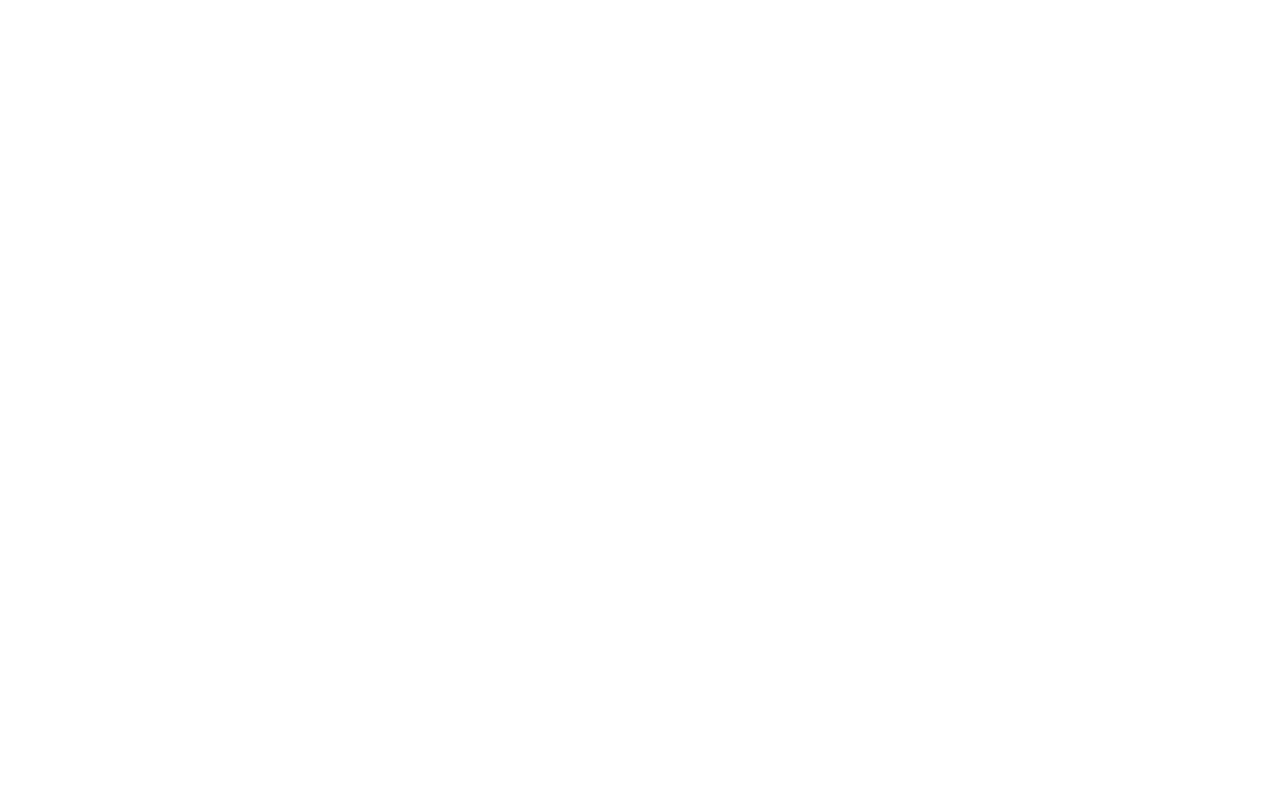
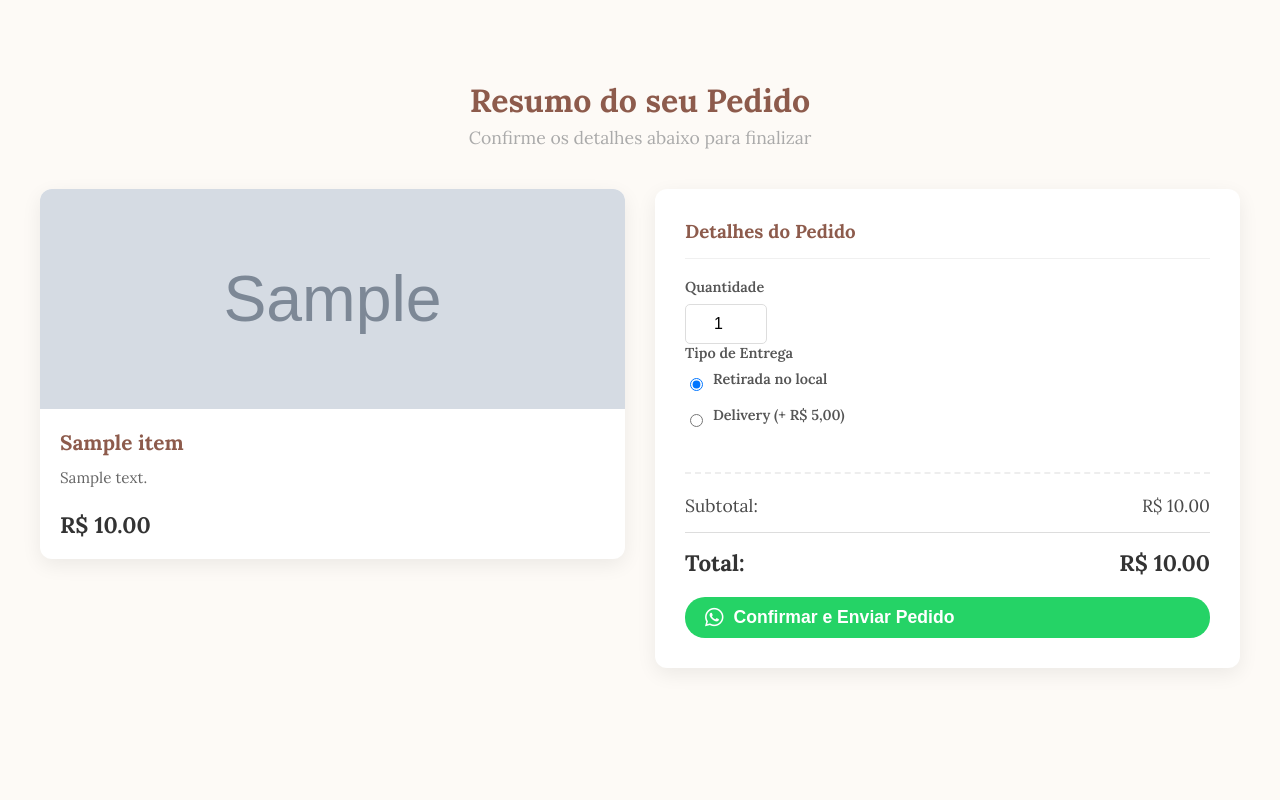
Before and after one commit to alexsvl2/montaki_agenda, a Flask app: page /fazer-pedido/1 in a window 1280 px wide. Before the commit the page is empty. Run offline with Flask 3, Linux system fonts and the light colour scheme; tables that the repository leaves empty hold one stand-in row (values such as "Sample post"); grey boxes marked "Sample" are stand-in pictures.

Commit message:
Feature: Implementa página de resumo de pedido

```diff
--- a/static/css/style.css
+++ b/static/css/style.css
@@ -619,6 +619,76 @@ input:checked + .slider:before {
     font-size: 0.9em;
 }
 
+/* ========================================= */
+/* === ESTILOS PARA PÁGINA DE RESUMO DE PEDIDO === */
+/* ========================================= */
+
+.order-summary-layout {
+    display: grid;
+    grid-template-columns: 1fr 1fr;
+    gap: 30px;
+    align-items: flex-start;
+}
+
+.order-form-card {
+    background-color: #fff;
+    padding: 30px;
+    border-radius: 12px;
+    box-shadow: 0 6px 20px rgba(0,0,0,0.07);
+}
+
+.order-form-card h3 {
+    margin-top: 0;
+    color: #8d5b4c;
+    border-bottom: 1px solid #f0f0f0;
+    padding-bottom: 15px;
+}
+
+.radio-group {
+    display: flex;
+    align-items: center;
+    margin-bottom: 10px;
+}
+
+.radio-group input[type="radio"] {
+    margin-right: 10px;
+}
+
+.totals-summary {
+    margin-top: 30px;
+    padding-top: 20px;
+    border-top: 2px dashed #eee;
+}
+
+.summary-row {
+    display: flex;
+    justify-content: space-between;
+    font-size: 1.1em;
+    margin-bottom: 10px;
+}
+
+.summary-row.total {
+    font-size: 1.4em;
+    font-weight: bold;
+    color: #333;
+    margin-top: 15px;
+    padding-top: 15px;
+    border-top: 1px solid #ddd;
+}
+
+.large-btn {
+    width: 100%;
+    margin-top: 20px;
+    font-size: 1.1em !important;
+}
+
+/* Ajustes mobile para a página de pedido */
+@media (max-width: 768px) {
+    .order-summary-layout {
+        grid-template-columns: 1fr; /* Uma coluna em telas pequenas */
+    }
+}
+
 /* MOBILE */
 @media (max-width: 768px) {
     /* ... (outras regras mobile) ... */
--- /dev/null
+++ b/static/js/fazer_pedido.js
@@ -0,0 +1,59 @@
+document.addEventListener('DOMContentLoaded', () => {
+    // IMPORTANTE: Troque pelo seu número de WhatsApp no formato internacional
+    const WHATSAPP_NUMBER = '5519994221212';
+
+    // Elementos da página
+    const quantityInput = document.getElementById('quantity');
+    const deliveryOptions = document.querySelectorAll('input[name="delivery_option"]');
+    const basePriceElement = document.getElementById('base-price');
+    const subtotalValueElement = document.getElementById('subtotal-value');
+    const deliveryFeeRow = document.getElementById('delivery-fee-row');
+    const finalTotalValueElement = document.getElementById('final-total-value');
+    const sendButton = document.getElementById('send-whatsapp-order');
+
+    const basePrice = parseFloat(basePriceElement.dataset.price);
+    const deliveryFee = 5.00;
+
+    const formatarPreco = (valor) => `R$ ${valor.toFixed(2)}`;
+
+    // Função para calcular e atualizar todos os totais na tela
+    const updateTotals = () => {
+        const quantity = parseInt(quantityInput.value, 10);
+        const isDelivery = document.getElementById('delivery').checked;
+
+        const subtotal = basePrice * quantity;
+        const finalTotal = isDelivery ? subtotal + deliveryFee : subtotal;
+
+        subtotalValueElement.textContent = formatarPreco(subtotal);
+        deliveryFeeRow.style.display = isDelivery ? 'flex' : 'none';
+        finalTotalValueElement.textContent = formatarPreco(finalTotal);
+    };
+
+    // Função para montar e enviar a mensagem do WhatsApp
+    const sendWhatsAppMessage = () => {
+        const itemName = document.querySelector('.item-details-publico h3').textContent;
+        const quantity = quantityInput.value;
+        const deliveryType = document.getElementById('delivery').checked ? 'Delivery' : 'Retirada no local';
+        const totalValue = finalTotalValueElement.textContent;
+
+        let mensagem = `Olá, Montaki Confeitaria!\n\nGostaria de fazer o seguinte pedido:\n\n`;
+        mensagem += `*Produto:* ${itemName}\n`;
+        mensagem += `*Quantidade:* ${quantity}\n`;
+        mensagem += `*Tipo de Entrega:* ${deliveryType}\n\n`;
+        mensagem += `*Valor Total:* ${totalValue}\n\n`;
+        mensagem += `Obrigado(a)!`;
+
+        const urlWhatsApp = `https://wa.me/${WHATSAPP_NUMBER}?text=${encodeURIComponent(mensagem)}`;
+        window.open(urlWhatsApp, '_blank');
+    };
+
+    // Adiciona os "escutadores" de eventos
+    quantityInput.addEventListener('input', updateTotals);
+    deliveryOptions.forEach(option => {
+        option.addEventListener('change', updateTotals);
+    });
+    sendButton.addEventListener('click', sendWhatsAppMessage);
+
+    // Calcula os totais iniciais ao carregar a página
+    updateTotals();
+});
--- a/templates/fazer_pedido.html
+++ b/templates/fazer_pedido.html
@@ -0,0 +1,74 @@
+<!DOCTYPE html>
+<html lang="pt-br">
+<head>
+    <meta charset="UTF-8">
+    <meta name="viewport" content="width=device-width, initial-scale=1.0">
+    <title>Resumo do Pedido - Montaki Confeitaria</title>
+    <link rel="stylesheet" href="{{ url_for('static', filename='css/style.css') }}">
+    <link rel="stylesheet" href="https://cdnjs.cloudflare.com/ajax/libs/font-awesome/6.5.2/css/all.min.css">
+</head>
+<body class="public-menu-body">
+
+    <div class="public-menu-container">
+        <header class="public-menu-header">
+            <h1>Resumo do seu Pedido</h1>
+            <p>Confirme os detalhes abaixo para finalizar</p>
+        </header>
+
+        <main class="order-summary-layout">
+            <div class="item-card-publico">
+                <img src="{{ url_for('static', filename='uploads/' + item.foto if item.foto else 'https://via.placeholder.com/400x300.png?text=Montaki') }}" alt="{{ item.nome }}" class="item-photo-publico">
+                <div class="item-details-publico">
+                    <h3>{{ item.nome }}</h3>
+                    <p>{{ item.descricao }}</p>
+                    <div class="item-footer-publico">
+                        <span class="item-price-publico" id="base-price" data-price="{{ item.valor }}">R$ {{ "%.2f"|format(item.valor|float) }}</span>
+                    </div>
+                </div>
+            </div>
+
+            <div class="order-form-card">
+                <h3>Detalhes do Pedido</h3>
+                <div class="form-group">
+                    <label for="quantity">Quantidade</label>
+                    <input type="number" id="quantity" value="1" min="1" step="1" class="item-quantity">
+                </div>
+
+                <div class="form-group">
+                    <label>Tipo de Entrega</label>
+                    <div class="radio-group">
+                        <input type="radio" id="retirada" name="delivery_option" value="retirada" checked>
+                        <label for="retirada">Retirada no local</label>
+                    </div>
+                    <div class="radio-group">
+                        <input type="radio" id="delivery" name="delivery_option" value="delivery">
+                        <label for="delivery">Delivery (+ R$ 5,00)</label>
+                    </div>
+                </div>
+
+                <div class="totals-summary">
+                    <div class="summary-row">
+                        <span>Subtotal:</span>
+                        <span id="subtotal-value">R$ 0,00</span>
+                    </div>
+                    <div class="summary-row" id="delivery-fee-row" style="display: none;">
+                        <span>Taxa de Entrega:</span>
+                        <span id="delivery-fee-value">R$ 5,00</span>
+                    </div>
+                    <div class="summary-row total">
+                        <span>Total:</span>
+                        <span id="final-total-value">R$ 0,00</span>
+                    </div>
+                </div>
+
+                <button id="send-whatsapp-order" class="button-whatsapp large-btn">
+                    <i class="fab fa-whatsapp"></i> Confirmar e Enviar Pedido
+                </button>
+            </div>
+        </main>
+
+    </div>
+
+    <script src="{{ url_for('static', filename='js/fazer_pedido.js') }}"></script>
+</body>
+</html>
```
